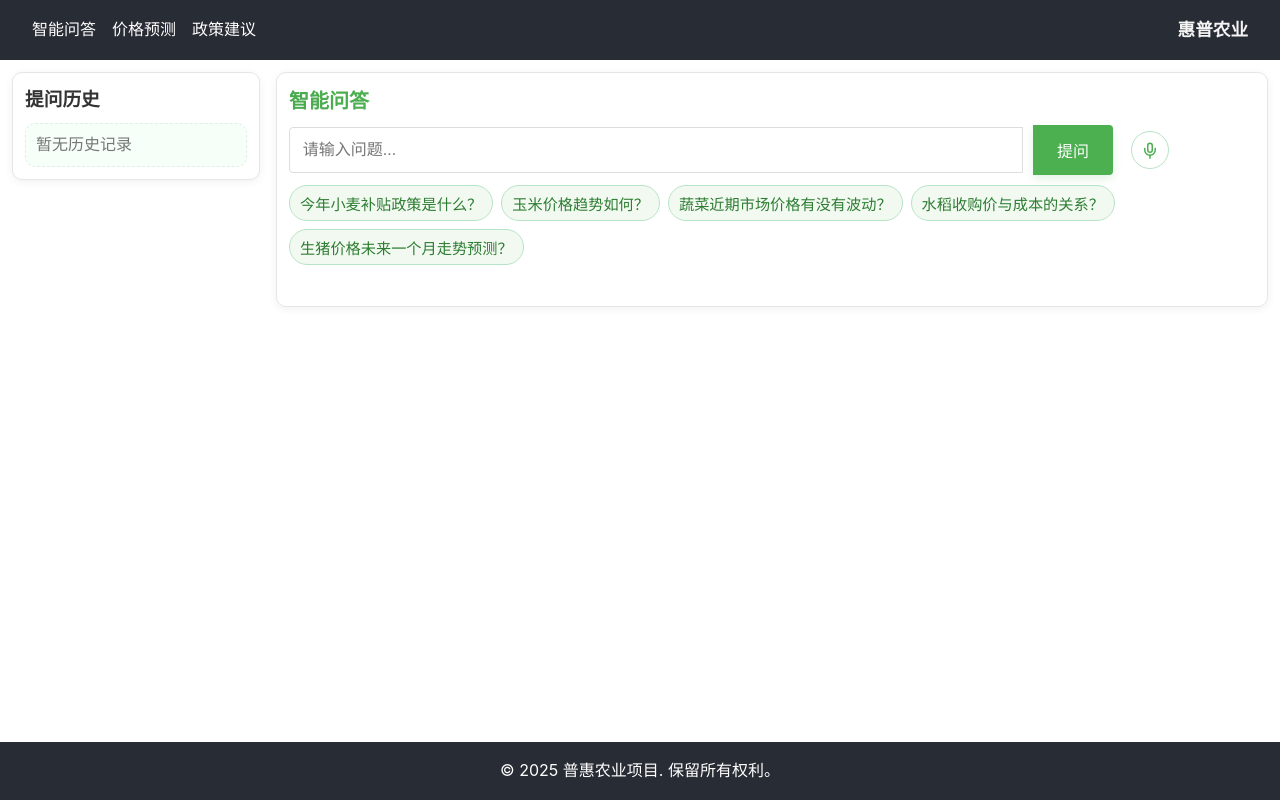
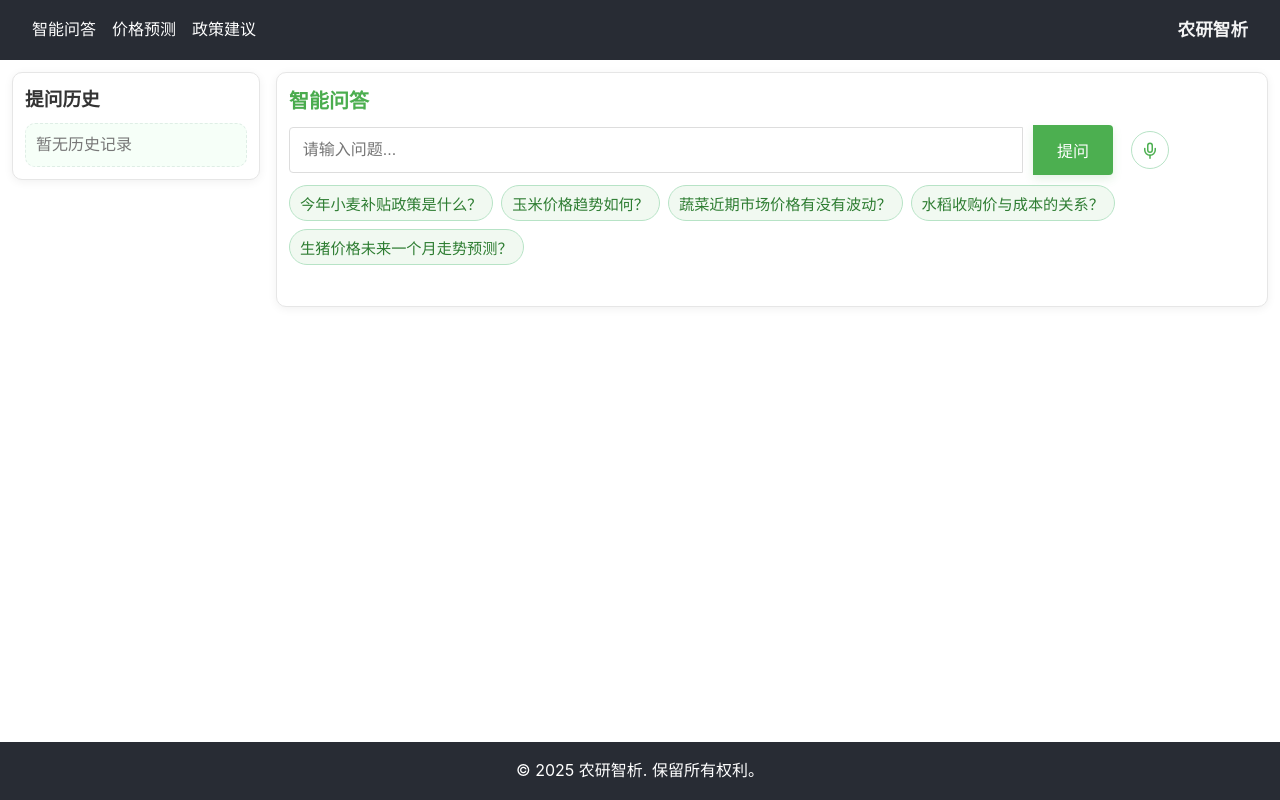
Before and after one commit to zacharyzhang1208/29.10.2025---Project, a React app: page /qna in a window 1280 px wide. Built offline with nearby package versions, Linux system fonts and the light colour scheme.

Commit message:
text fix

```diff
--- a/src/components/Footer.js
+++ b/src/components/Footer.js
@@ -3,7 +3,7 @@ import React from 'react';
 function Footer() {
   return (
     <footer className="footer">
-      <p>&copy; {new Date().getFullYear()} 普惠农业项目. 保留所有权利。</p>
+      <p>&copy; {new Date().getFullYear()} 农研智析. 保留所有权利。</p>
     </footer>
   );
 }
--- a/src/components/Header.js
+++ b/src/components/Header.js
@@ -10,7 +10,7 @@ function Header() {
           <li><Link to="/prediction">价格预测</Link></li>
           <li><Link to="/policy">政策建议</Link></li>
         </ul>
-        <div className="nav-title">惠普农业</div>
+        <div className="nav-title">农研智析</div>
       </nav>
     </header>
   );
```
